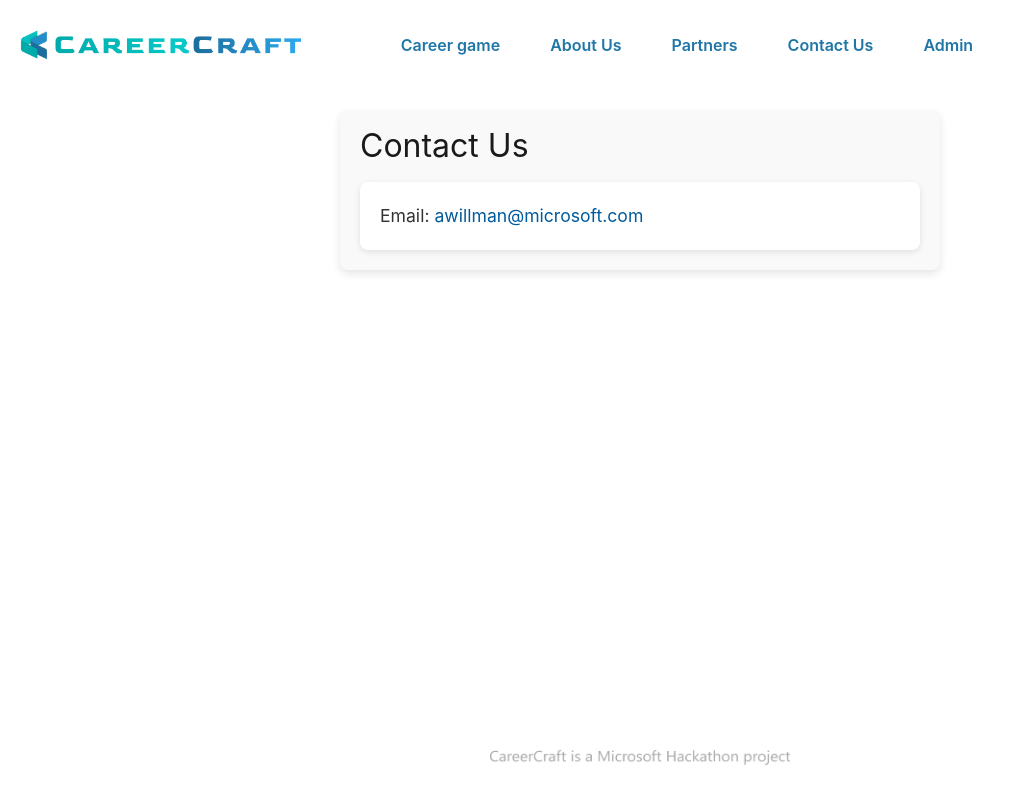
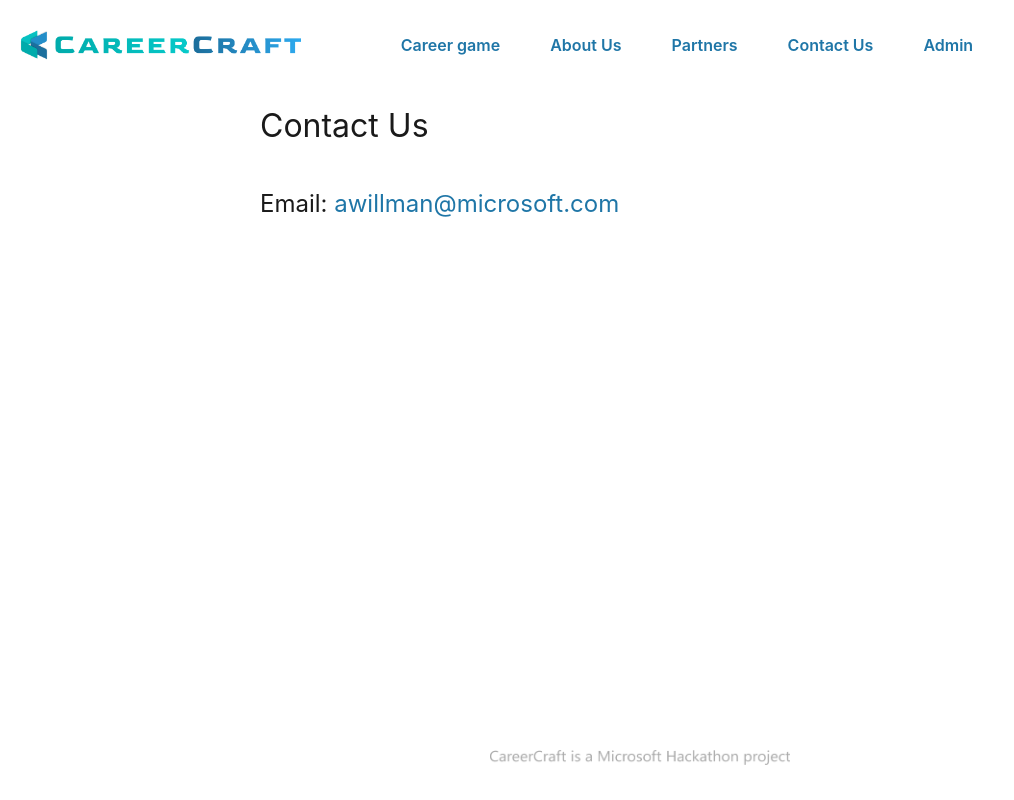
Before and after one commit to microsoft/career-ai, a React (Create React App) app in the folder Client/: page /contact in a window 1280 px wide. Shown: the whole page, without its empty margins (0-1014 px from the left). Built offline with nearby package versions, Linux system fonts and the light colour scheme; no server answers.

Commit message:
modified Contact Us

```diff
--- a/Client/src/screens/ContactUsScreen/ContactUsScreen.tsx
+++ b/Client/src/screens/ContactUsScreen/ContactUsScreen.tsx
@@ -1,21 +1,17 @@
 import React from "react";
-import { usePrompts } from "../../hooks/usePrompts";
 import { H1 } from "../../components/Typography";
+import { H2 } from "../../components/Typography";
 import { usePageTracking } from "../../hooks/usePageTracking";
-import "../../Pages.css"; // Importing a new CSS file for custom styling
 
 export function ContactUsScreen(): React.ReactElement {
   usePageTracking("ContactUsScreen");
-    usePrompts();
 
   return (
-    <div className="contact-container">
+    <div>
       <H1>Contact Us</H1>
-
-      <div className="contact-info">
-        <p>Email: <a href="mailto:awillman@microsoft.com">awillman@microsoft.com</a></p>
+      <div className="game-screen-margin-top">
+        <H2>Email: <a href="mailto:awillman@microsoft.com">awillman@microsoft.com</a></H2>
       </div>
-
     </div>
   );
 }
```
